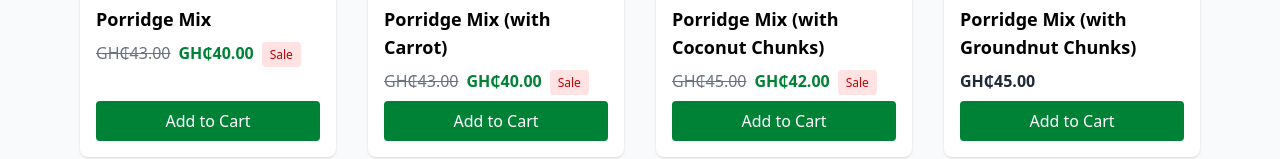
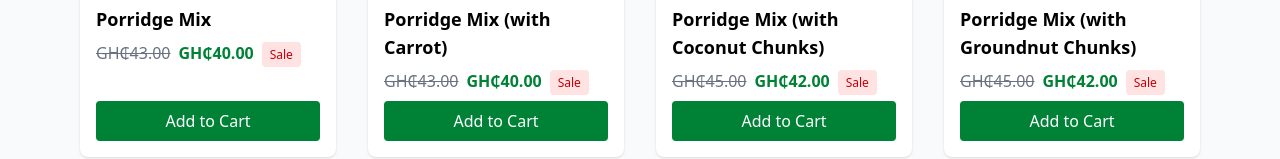
Before and after one commit to Alexandra4373/PFS, a React (Vite) app: page / in a window 1280 px wide. Shown: the part 573-732 px from the top of the page. Built offline with nearby package versions, Linux system fonts and the light colour scheme.

Commit message:
Update Home.jsx

```diff
--- a/src/Pages/Home.jsx
+++ b/src/Pages/Home.jsx
@@ -83,9 +83,9 @@ const products = [
   {
     name: "Shemah Instant Rice Porridge Mix (with Groundnut Chunks)",
     price: "GH₵45.00",
-    salePrice: "GH₵45.00",
+    salePrice: "GH₵42.00",
     image: "",
-    sale: false,
+    sale: true,
   },
 ];
 
```
